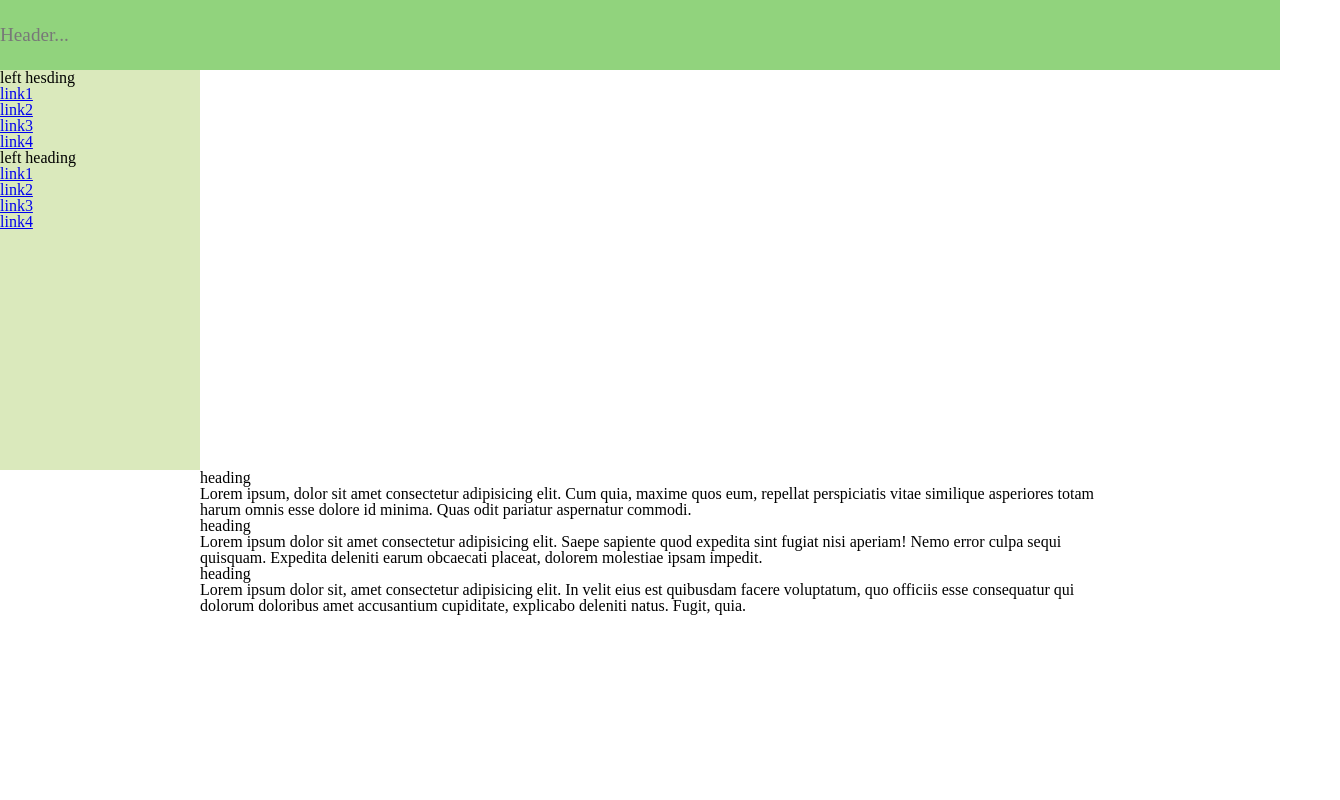
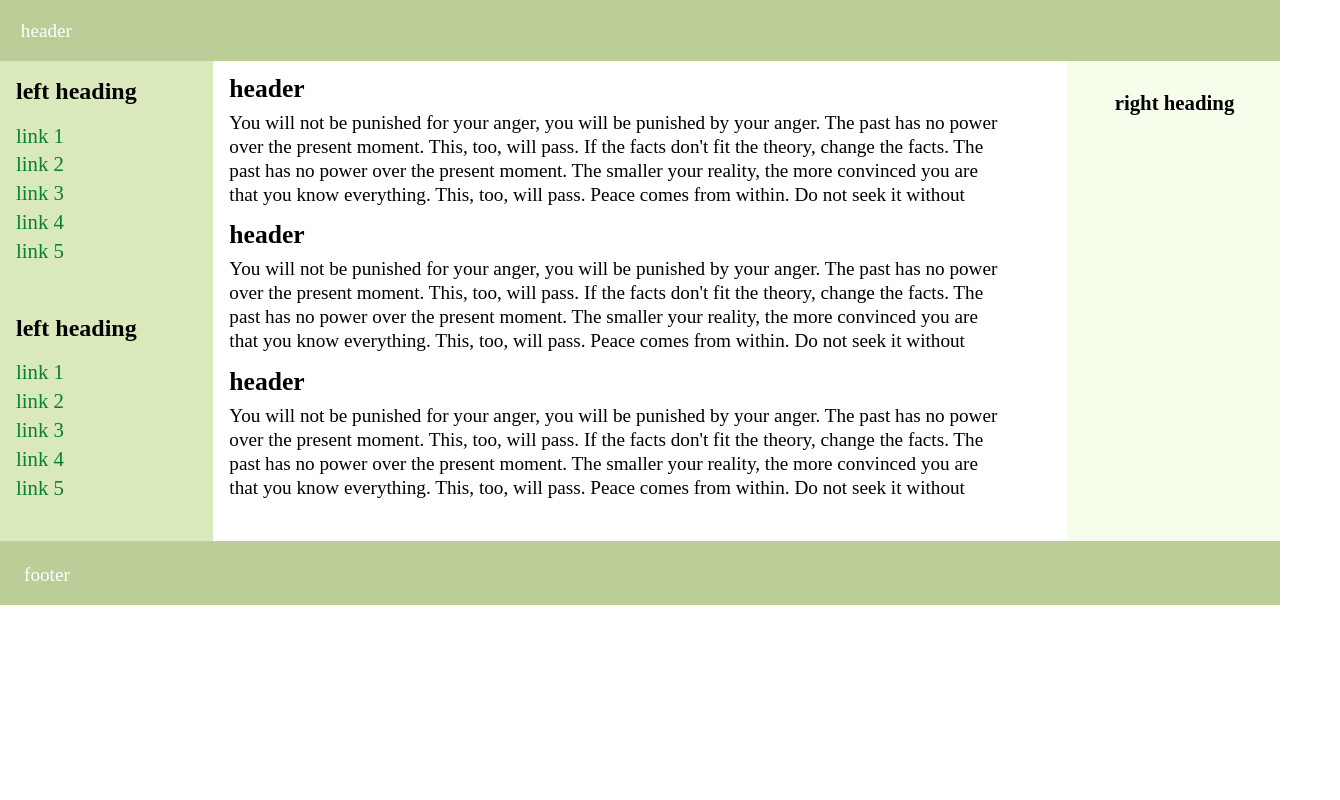
Before and after one commit to rohamm1368/project3, a plain HTML site: page project2.html in a window 1280 px wide. Shown: the top 800 px of the page, 1340 px wide, since content can reach past the window. Drawn offline with Linux system fonts and the light colour scheme.

Commit message:
chang project2

```diff
--- a/css2.css
+++ b/css2.css
@@ -1,28 +1,99 @@
+
 header{
-    background: #91d37d  ;
-    width: 100%;
-    height: 70PX;
+    background: #BCCE98;
+    padding:1.3rem ;
+}
+.main{
+    overflow: hidden;
 }
 header p{
-    padding: 25px 0 0 0;
-    color:#787878;
-    font-size: larger
+    font-size:1.2rem ;
+    color: #ffff;
+}
+.sidebar-left{
+    float: left;
+    height: 480px;
+    width: 16.66666666666667%;
+    background-color: #DAE9BC;
+}
+.ul1-left p {
+    font-size:1.5rem ;
+    position: relative;
+    bottom: 1rem;
+    font-weight: bold;
 
 }
-.left-nav{
-    background: #DAE9BC;
-    width: 200px;
-    height: 400px;
+.ul2-left p {
+    font-size:1.5rem ;
+    position: relative;
+    bottom: 1rem;
+    font-weight: bold;
+
 }
-.right-nav{
-    background-color: #DAE9BC;
-    height:400px ;
-    width: 200px;
-    margin-left: 1140px;
-    margin-top: 1000px;
+a{
+    text-decoration: none;
+    color: #07812c;
 }
-main{
-    width: 900px;
-    margin: 0 0 0 200px;
-    min-height: ;
+.ul1-left,
+.ul2-left{
+padding: 2rem 1rem 2rem 1rem ;
+font-size: 1.3rem;
+line-height: 1.8rem;
 }
+.content{
+width:calc(66.66666666666666% - 3rem) ;
+display: block;
+background-color: #fff;
+float: left;
+height:480px;
+font-size: 1.2rem;
+}
+.content1,
+.content2,
+.content3 p{
+    line-height: 1.5rem;
+
+}
+.content1,
+.content2,
+.content3{
+margin: 1rem;
+
+}
+.content h1,h2,h2{
+    font-size: 1.6rem;
+    font-weight: bold;
+    padding-bottom: 10px;
+}
+.sidebar-right {
+    width: 16.66666666666667% ;
+float: right;
+height: 480px;
+background-color:#F7FDEB;
+}
+.sidebar-right p{
+font-size: 1.3rem;
+font-weight: bold;
+position: relative;
+top:2rem ;
+left: 3rem;
+}
+.footer {
+    float: left;
+    background-color:#BCCE98  ;
+    width: 100%;
+    height: 4rem;
+}
+.footer p{
+    padding:1.5rem ;
+    font-size: 1.2rem;
+    color: #fff;
+}
+.clearfix:after,
+.clearfix::before{
+    content: "";
+    display: table;
+}
+.clearfix:after{
+    clear: both;
+}
--- a/project2.html
+++ b/project2.html
@@ -9,47 +9,54 @@
     <title>project2</title>
 </head>
 <body>
-
 <header>
-    <p>Header...</p>
+    <p>header</p>
 </header>
-<div class="main">
-    <nav class="left-nav">
-        <h2>left hesding</h2>
-        <ul>
-            <li><a href="#">link1</a></li>
-            <li><a href="#">link2</a></li>
-            <li><a href="#">link3</a></li>
-            <li><a href="#">link4</a></li>
-        </ul>
-        <h2>left heading</h2>
-        <ul>
-            <li><a href="#">link1</a></li>
-            <li><a href="#">link2</a></li>
-            <li><a href="#">link3</a></li>
-            <li><a href="#">link4</a></li>
-        </ul>
-
-    </nav>
-    <main>
-        <h1>heading</h1>
-        <p>Lorem ipsum, dolor sit amet consectetur adipisicing elit. Cum quia, maxime quos eum, repellat perspiciatis vitae similique asperiores totam harum omnis esse dolore id minima. Quas odit pariatur aspernatur commodi.</p>
-
-        <h2>heading</h2>
-        <p>Lorem ipsum dolor sit amet consectetur adipisicing elit. Saepe sapiente quod expedita sint fugiat nisi aperiam! Nemo error culpa sequi quisquam. Expedita deleniti earum obcaecati placeat, dolorem molestiae ipsam impedit.</p>
-
-        <h2>heading</h2>
-        <p>Lorem ipsum dolor sit, amet consectetur adipisicing elit. In velit eius est quibusdam facere voluptatum, quo officiis esse consequatur qui dolorum doloribus amet accusantium cupiditate, explicabo deleniti natus. Fugit, quia.</p>
-
-    </main>
-    <nav class="right-nav">
-        <h2>right heading</h2>
-
-    </nav>
+<div class="main clearfix">
+    <div class="sidebar-left">
+        <div class="ul1-left">
+            <p class="p">left heading</p>
+            <ul>
+                <li><a href="#">link 1</a></li>
+                <li><a href="#">link 2</a></li>
+                <li><a href="#">link 3</a></li>
+                <li><a href="#">link 4</a></li>
+                <li><a href="#">link 5</a></li>
+            </ul>
+        </div>
+        <div class="ul2-left">
+            <p class="p">left heading</p>
+            <ul>
+                <li><a href="#">link 1</a></li>
+                <li><a href="#">link 2</a></li>
+                <li><a href="#">link 3</a></li>
+                <li><a href="#">link 4</a></li>
+                <li><a href="#">link 5</a></li>
+            </ul>
+        </div>
+    </div>
+    <div class="content">
+        <div class="content1">
+            <h1>header</h1>
+            <p>You will not be punished for your anger, you will be punished by your anger. The past has no power over the present moment. This, too, will pass. If the facts don't fit the theory, change the facts. The past has no power over the present moment. The smaller your reality, the more convinced you are that you know everything. This, too, will pass. Peace comes from within. Do not seek it without</p>
+        </div>
+        <div class="content2">
+            <h2>header</h2>
+            <p>You will not be punished for your anger, you will be punished by your anger. The past has no power over the present moment. This, too, will pass. If the facts don't fit the theory, change the facts. The past has no power over the present moment. The smaller your reality, the more convinced you are that you know everything. This, too, will pass. Peace comes from within. Do not seek it without</p>
+        </div>
+        <div class="content3">
+            <h2>header</h2>
+            <p>You will not be punished for your anger, you will be punished by your anger. The past has no power over the present moment. This, too, will pass. If the facts don't fit the theory, change the facts. The past has no power over the present moment. The smaller your reality, the more convinced you are that you know everything. This, too, will pass. Peace comes from within. Do not seek it without</p>
+        </div>
+    </div>
+    <div class="sidebar-right">
+        <p>right heading</p>
+    </div>
 </div>
-<footer>
-    <p>foter...</p>
-</footer>
-
+<div class="footer">
+<div >
+    <p>footer</p>
+</div>
+    </div>
 </body>
 </html>
```
Also changed, not shown: posit/form.html (+0 -2 lines).
